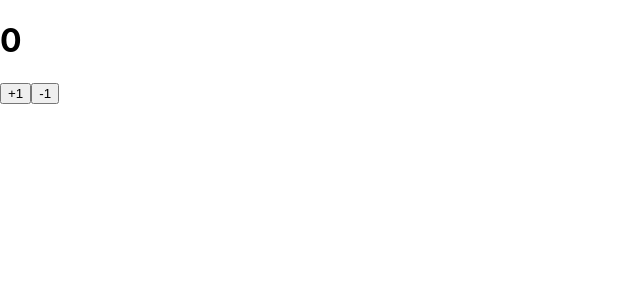
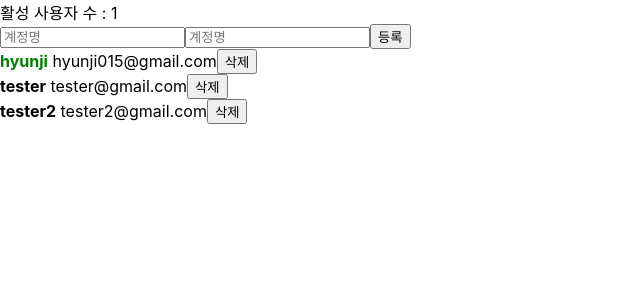
Before and after one commit to LeeHyunji/old-project, a React (Create React App) app in the folder begin-react/: page / in a window 1280 px wide. Shown: the top 300 px of the page, without its empty margins (0-640 px from the left). Built offline with nearby package versions, Linux system fonts and the light colour scheme.

Commit message:
useReducer로 App.js(userList) 변경하기

```diff
--- /dev/null
+++ b/begin-react/src/AppReducer.js
@@ -0,0 +1,127 @@
+// App.js 배열랜더링을 useReducer로 다시 만들기.
+
+import logo from './logo.svg';
+import React,{useRef, useReducer, useMemo, useCallback} from 'react';
+import UserList from './UserList';
+import CreateUser from './CreateUser';
+import './App.css';
+
+
+function countActiveUser(users){
+  console.log("활성 사용자 세는 중 ..");
+  return users.filter(user=>user.active).length;
+}
+
+//초기상태
+const initialState = {
+    inputs : {
+      username : "",
+      email : ""
+    },
+    users : [
+      {
+          id : 1,
+          username : "hyunji",
+          email : "hyunji015@gmail.com",
+          active : true
+      },
+      {
+          id : 2,
+          username : "tester",
+          email : "tester@gmail.com",
+          active :false
+      },
+      {
+          id : 3,
+          username : "tester2",
+          email : "tester2@gmail.com",
+          active:false
+      }
+    ]
+}
+function reducer(state,action){
+  switch(action.type){
+      case "CHANGE_INPUT" :
+        return {
+          ...state,
+          inputs: {
+            ...state.inputs,
+            [action.name] : action.value
+          }
+        }
+      case "CREATE_USER" :
+        return {
+          inputs : initialState.inputs,
+          users : state.users.concat(action.user)
+        }
+      case "TOGGLE_USER" :
+        return {
+          ...state,
+          users : state.users.map(user =>
+            user.id === action.id ? {...user,active: !user.active} : user
+          )
+        }
+      case "REMOVE_USER" :
+        return {
+          ...state,
+          users : state.users.filter(user => user.id !== action.id )
+        }
+      default :
+        throw new Error("Unhandled action");
+  }
+}
+
+function App(){
+  const [state, dispatch] = useReducer(reducer, initialState);
+  //비구조할당
+  const {inputs, users} = state;
+  const {username, email} = state.inputs;
+  const nextId = useRef(4);
+
+  const onChange = useCallback(e=>{
+    const {name, value} = e.target;
+    dispatch({
+      type : "CHANGE_INPUT",
+      name,
+      value
+    });
+  },[]);
+
+  const onCreate = useCallback( e =>{
+    dispatch({
+      type : "CREATE_USER",
+      user : {
+        id : nextId.current,
+        username,
+        email,
+      }
+    });
+    nextId.current +=1;
+  },[username, email]);
+
+  const onToggle = useCallback(id =>{
+    dispatch({
+      type : "TOGGLE_USER",
+      id
+    });
+  },[]);
+
+  const onRemove = useCallback(id =>{
+    dispatch({
+      type : "REMOVE_USER",
+      id
+    });
+  },[]);
+
+  const count = useMemo(()=>countActiveUser(users),[users]);
+  return (
+    <>
+      <div>활성 사용자 수 : {count}</div>
+      <CreateUser
+        username={username} email={email} onChange={onChange} onCreate={onCreate}/>
+      <UserList users={users}  onRemove={onRemove} onToggle={onToggle}/>
+    </>
+  );
+}
+
+export default App;
--- a/begin-react/src/index.js
+++ b/begin-react/src/index.js
@@ -1,13 +1,13 @@
 import React from 'react';
 import ReactDOM from 'react-dom';
 import './index.css';
-import App from './App';
-import CounterReducer from './CounterReducer';
+// import App from './App';
+import App from './AppReducer';
 import reportWebVitals from './reportWebVitals';
 
 ReactDOM.render(
   <React.StrictMode>
-    <CounterReducer />
+    <App />
   </React.StrictMode>,
   document.getElementById('root')
 );
```
